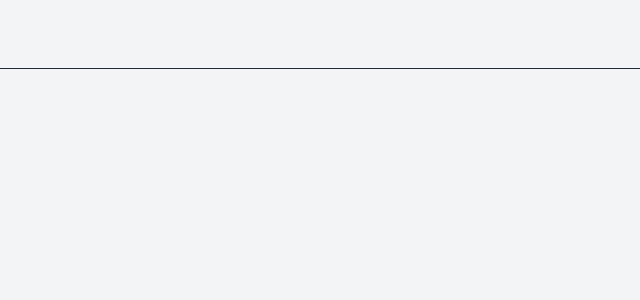
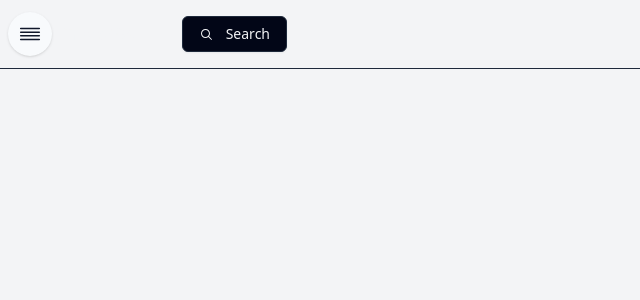
Before and after one commit to Trade404/trade-404-frontend, a React (Vite) app: page / in a window 1280 px wide. Shown: the top 300 px of the page, without its empty margins (0-640 px from the left). Built offline with nearby package versions, Linux system fonts and the light colour scheme.

Commit message:
add: add search bar and user avatar in navbar component

```diff
--- a/src/page/NavBar/NavBar.jsx
+++ b/src/page/NavBar/NavBar.jsx
@@ -1,8 +1,8 @@
 import React from "react";
 import { Sheet, SheetTrigger, SheetContent, SheetHeader, SheetTitle } from "@/components/ui/sheet";
 import { Button } from "@/components/ui/button";
-import { DragHandleHorizontalIcon } from "@radix-ui/react-icons";
-import { Avatar, AvatarImage } from "@radix-ui/react-avatar";
+import { DragHandleHorizontalIcon, MagnifyingGlassIcon } from "@radix-ui/react-icons";
+import { Avatar, AvatarFallback, AvatarImage } from "@radix-ui/react-avatar";
 import Sidebar from "./Sidebar";
 
 
@@ -13,7 +13,6 @@ const NavBar = () => {
               <Sheet>
     <SheetTrigger>
       <Button
-    variant="ghost"
       size="icon"
       className="rounded-full h-11 w-11"
       >
@@ -38,9 +37,24 @@ const NavBar = () => {
       <Sidebar/>
     </SheetContent>
               </Sheet>
-
+              <p className="text-sm lg:text-base cursor-pointer">
+                Trade404
+              </p>
+              <div className="p-0 ml-9">
+                  <Button variant="outline"
+                  className="flex items-center gap-3">
+                      <MagnifyingGlassIcon/>
+                      <span>Search</span>
+                  </Button>
               </div>
-
+            </div>
+            <div>
+              <Avatar>
+                  <AvatarFallback>
+                      D
+                  </AvatarFallback>
+              </Avatar>
+            </div>
         </div>
     )
 }
```
Lines whose indentation alone changed are shown as unchanged.
